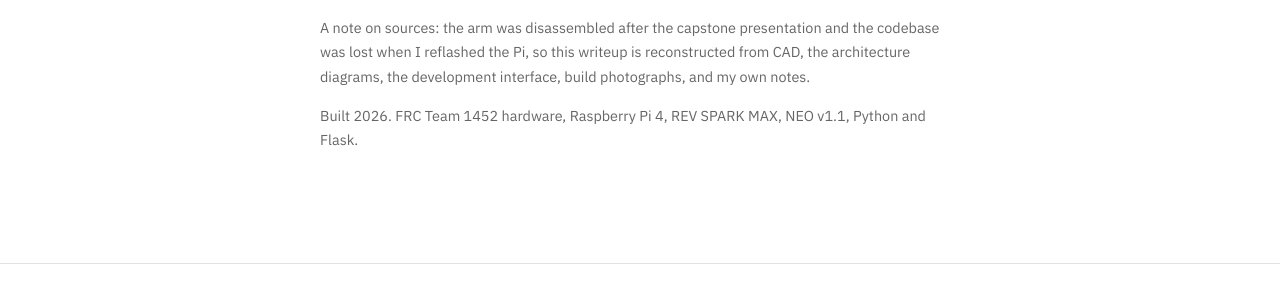
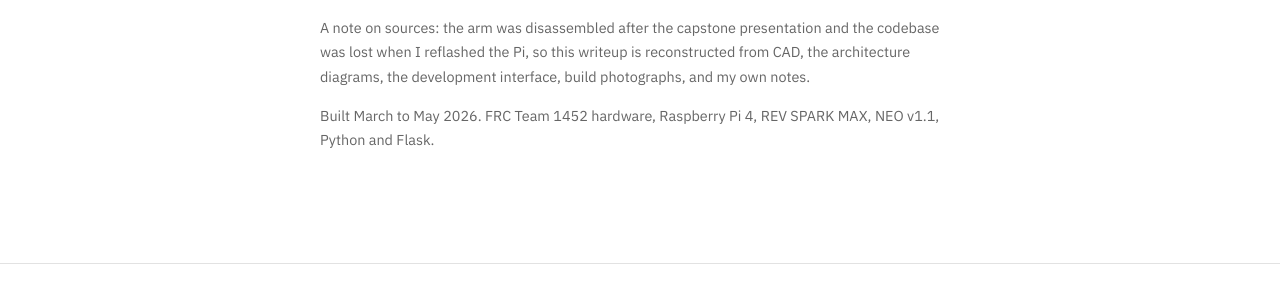
Before and after one commit to leosrheinheimer/leosrheinheimer.github.io, a Jekyll site: the page built from reach/index.md, in a window 1280 px wide and 900 px high, scrolled down 17814 px. Shown: the part 380-680 px from the top of the window. Built offline with Jekyll 4.4.1, drawn with Linux system fonts in a browser that asks for light colours; some of the changed text lies outside the part shown.

Commit message:
Drop project numbers; REACH footer dates
Co-Authored-By: Claude Opus 5.5 <noreply@anthropic.com>
Claude-Session: https://claude.ai/code/session_01BoJwAsktQc3tHYwBV5fSJd

```diff
--- a/_layouts/home.html
+++ b/_layouts/home.html
@@ -19,7 +19,7 @@ layout: default
       <img src="{{ project.image | relative_url }}" alt="" loading="lazy" style="object-position: {{ project.position }};">
     </div>
     <div class="project__body">
-      <p class="project__meta">{% if forloop.index < 10 %}0{% endif %}{{ forloop.index }} / {{ project.year }}</p>
+      <p class="project__meta">{{ project.year }}</p>
       <h2 class="project__title">{{ project.title }}</h2>
       <p class="project__summary">{{ project.summary }}</p>
       <p class="project__tags">{{ project.tags }}</p>
--- a/_layouts/page.html
+++ b/_layouts/page.html
@@ -4,7 +4,7 @@ layout: default
 <header class="page-head">
   <div class="page-head__contours" aria-hidden="true"></div>
   <div class="wrap page-head__inner">
-    <p class="label">{% for project in site.data.projects %}{% if project.url == page.url %}{% if forloop.index < 10 %}0{% endif %}{{ forloop.index }} / {{ project.year }} · {{ project.tags }}{% endif %}{% endfor %}</p>
+    <p class="label">{% for project in site.data.projects %}{% if project.url == page.url %}{{ project.year }} · {{ project.tags }}{% endif %}{% endfor %}</p>
     <h1 class="page-head__title">{{ page.title }}</h1>
     {% if page.subtitle %}<p class="page-head__subtitle">{{ page.subtitle }}</p>{% endif %}
   </div>
--- a/reach/index.md
+++ b/reach/index.md
@@ -374,4 +374,4 @@ A note on sources: the arm was disassembled after the capstone presentation and
 lost when I reflashed the Pi, so this writeup is reconstructed from CAD, the architecture diagrams,
 the development interface, build photographs, and my own notes.
 
-Built 2026. FRC Team 1452 hardware, Raspberry Pi 4, REV SPARK MAX, NEO v1.1, Python and Flask.
+Built March to May 2026. FRC Team 1452 hardware, Raspberry Pi 4, REV SPARK MAX, NEO v1.1, Python and Flask.
```
